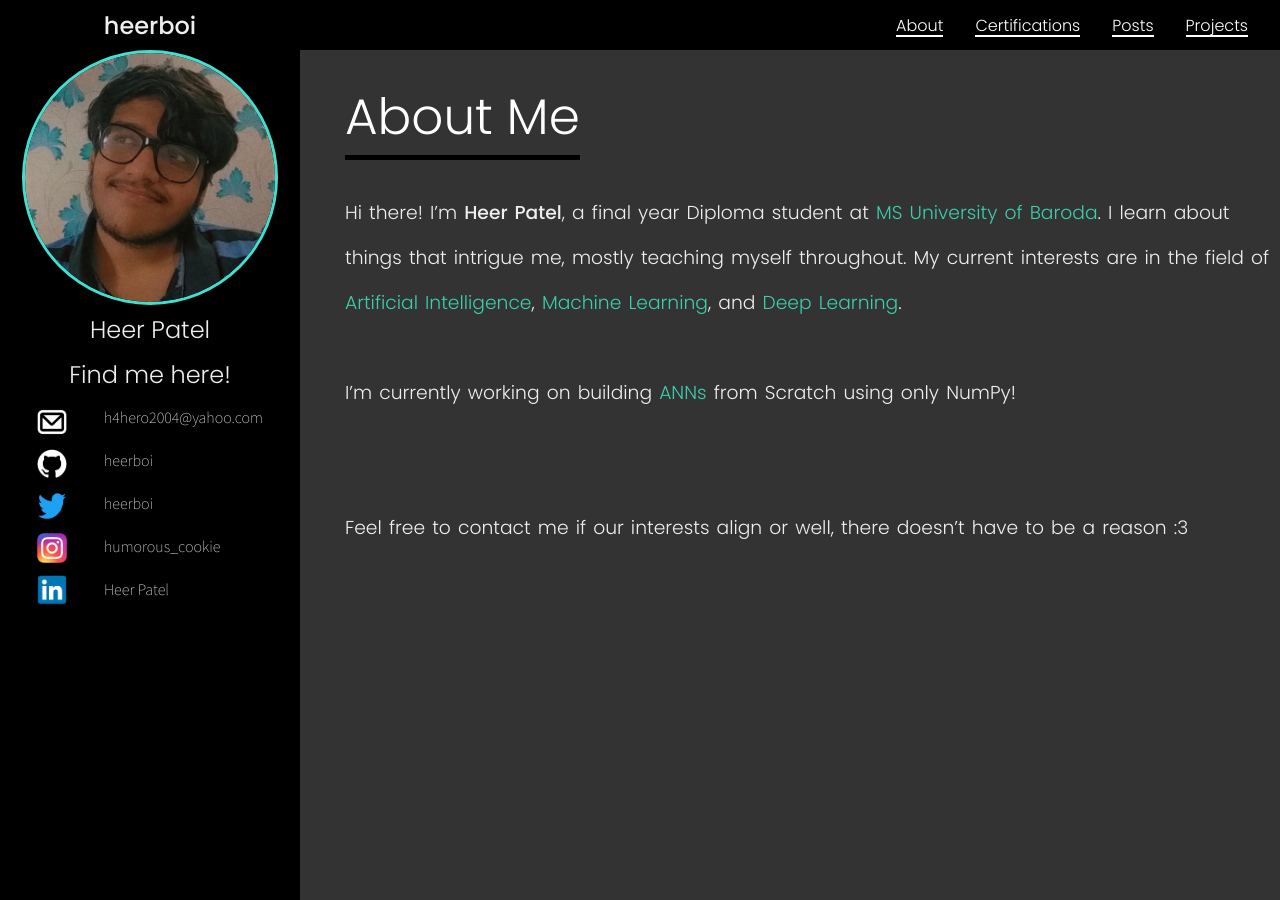
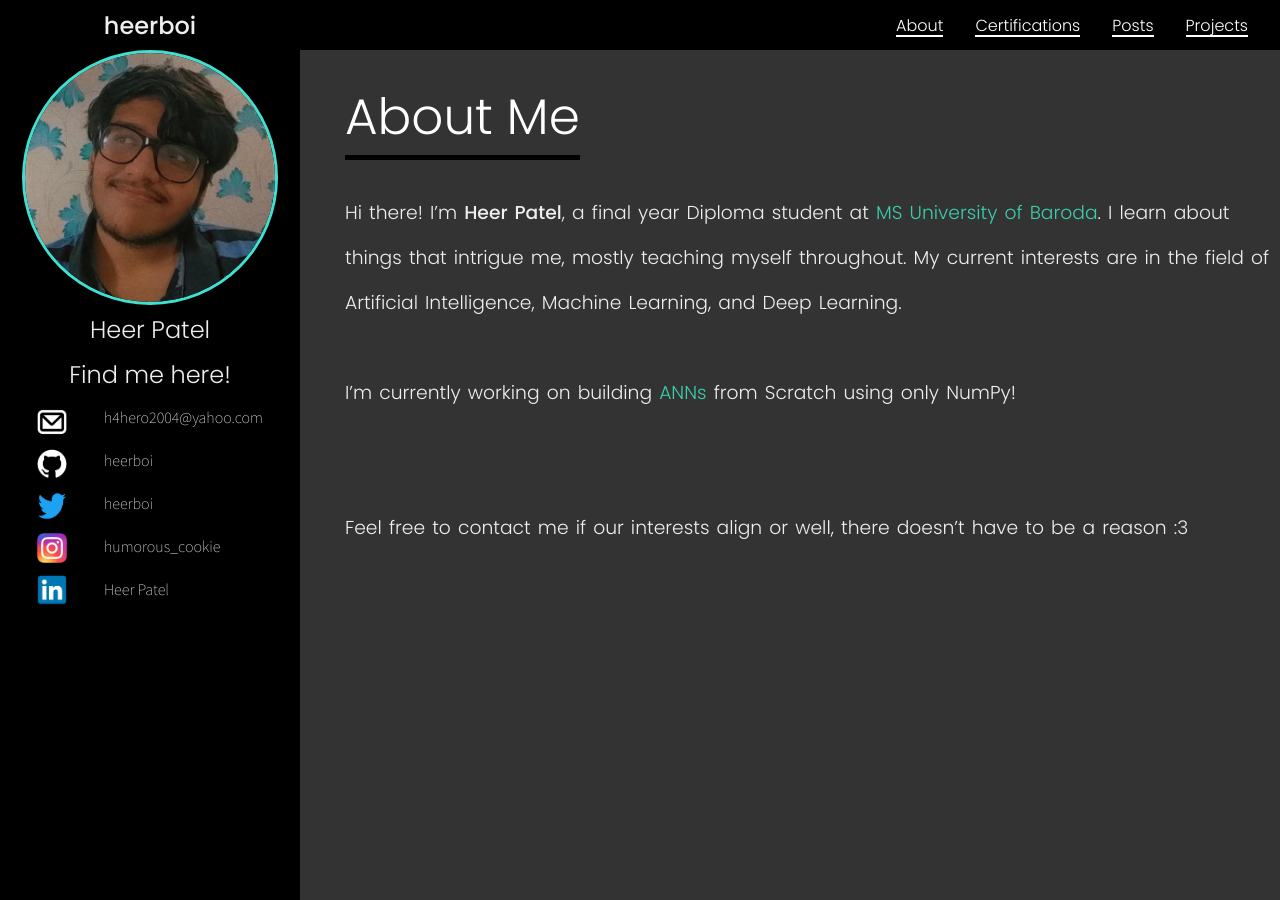
Before and after one commit to heerboi/heerboi.github.io, a Jekyll site: the page built from about.md, in a window 1280 px wide. Built offline with Jekyll 4.4.1, drawn with Linux system fonts in a browser that asks for light colours; part of the change alters nothing that is shown.

Commit message:
smol changes

```diff
--- a/about.md
+++ b/about.md
@@ -22,7 +22,7 @@ css_file: about
 {:#about-profile-block}
 
 > # About Me
-> ### Hi there! I'm <span style = "font-weight: 500;">Heer Patel</span>, a final year Diploma student at [MS University of Baroda](https://msubaroda.ac.in). I learn about things that intrigue me, mostly teaching myself throughout. My current interests are in the field of [Artificial Intelligence](https://en.wikipedia.org/wiki/Artificial_intelligence), [Machine Learning](https://en.wikipedia.org/wiki/Machine_learning), and [Deep Learning](https://en.wikipedia.org/wiki/Deep_learning).<br><br>
+> ### Hi there! I'm <span style = "font-weight: 500;">Heer Patel</span>, a final year Diploma student at [MS University of Baroda](https://msubaroda.ac.in). I learn about things that intrigue me, mostly teaching myself throughout. My current interests are in the field of Artificial Intelligence, Machine Learning, and Deep Learning.<br><br>
 > ### I'm currently working on building [ANNs](https://en.wikipedia.org/wiki/Artificial_neural_network) from Scratch using only NumPy!<br><br><br>
 > ### Feel free to contact me if our interests align or well, there doesn't have to be a reason :3
 {:#about-profile-para}
```
